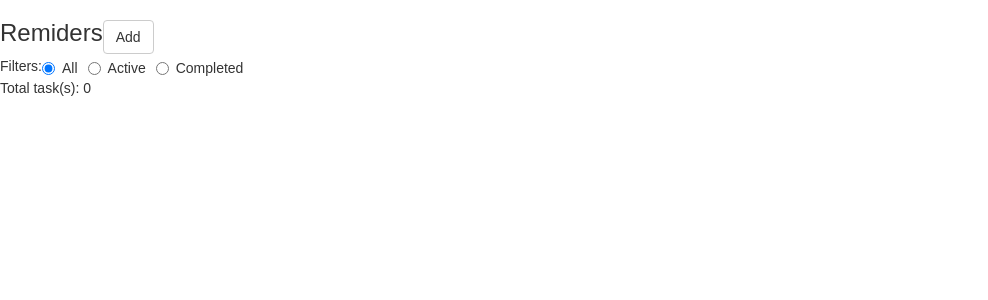
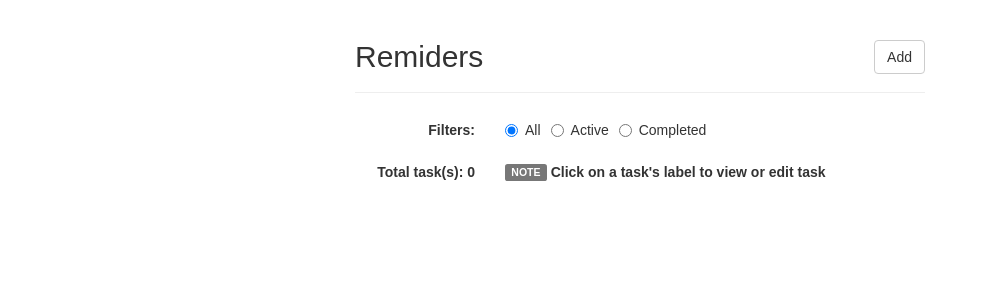
Before and after one commit to theerapatk/todo-list-app, a React (Create React App) app: page / in a window 1280 px wide. Shown: the top 300 px of the page, without its empty margins (0-988 px from the left). Built offline with nearby package versions, Linux system fonts and the light colour scheme.

Commit message:
Made the app to be more attractive

```diff
--- a/src/App.css
+++ b/src/App.css
@@ -1,19 +1,42 @@
-form {
-	display: block;
-}
-
 ul {
 	list-style-type: none;
 }
 
-.Task-label {
+span.label.label-default {
+    bottom: 1px;
+    position: relative;
+}
+
+.TodoApp-container {
+	height: 100%;
+    width: 600px;
+    margin: 0 auto;
+}
+
+.TodoList-ul {
+	max-height: 560px;
+    overflow-y: auto;
+}
+
+.ListItem-row {
+	margin: 5px 5px 5px 5px;
+}
+
+.ListItem-row .Task-label {
 	width: 200px;
     position: absolute;
     cursor: pointer;
+    padding-left: 5px;
 }
 
-.header-element {
+.ListItem-row .ListItem-checkbox {
 	display: inline-block;
+	width: 430px;
+}
+
+.ListItem-row .Task-completed {
+    color: #cccccc;
+    text-decoration: line-through;
 }
 
 .modal-container {
@@ -25,12 +48,10 @@ ul {
   position: absolute;
 }
 
-.ListItem-checkbox {
-	display: inline-block;
-	width: 500px;
+.TodoDialog-modal {
+	width: 80%;
 }
 
-.Task-completed {
-    color: #cccccc;
-    text-decoration: line-through;
+.ConfirmDialog-modal {
+	width: 60%;
 }
--- a/src/TodoApp.js
+++ b/src/TodoApp.js
@@ -3,6 +3,7 @@ import TodoHeader from './header-and-filter/TodoHeader';
 import TodoFilter from './header-and-filter/TodoFilter';
 import TodoList from './todo-list-container/TodoList';
 import TodoDialog from './dialog/TodoDialog';
+import { Label } from 'react-bootstrap';
 
 class TodoApp extends Component {
   constructor(props) {
@@ -98,8 +99,8 @@ class TodoApp extends Component {
   render() {
     this.saveToLocalStorage();
     return (
-      <div className="modal-container" style={{height: '100%'}}>
-        <TodoHeader onClickAddBotton={this.handleOpenTodoDialog} />
+      <div className="TodoApp-container container modal-container">
+        <TodoHeader headerText={'Remiders'} onClickAddBotton={this.handleOpenTodoDialog} />
         <TodoFilter
           filterType={this.state.filterType}
           onChange={this.handleChangeFilterType} />
@@ -108,9 +109,17 @@ class TodoApp extends Component {
           isEditing={this.state.isEditing}
           selectedItem={this.state.selectedItem}
           onCloseDialog={this.handleCloseTodoDialog} />
-        <div>
-          {'Total task(s): ' + (this.state.items.length)}
-        </div>
+
+        <form className="form-horizontal">
+          <div className="form-group">
+            <label className="control-label col-sm-3">{'Total task(s): ' + (this.state.items.length)}</label>
+              <div className="col-sm-9">
+                  <Label>NOTE</Label> {'    '}
+                  <label className="control-label">{'Click on a task\'s label to view or edit task'}</label>
+              </div>
+          </div>
+        </form>
+
         <TodoList
           filterType={this.state.filterType}
           items={this.state.items}
--- a/src/dialog/ConfirmDialog.js
+++ b/src/dialog/ConfirmDialog.js
@@ -20,6 +20,7 @@ class ConfirmDialog extends Component {
     return (
       <div>
         <Modal
+          dialogClassName="ConfirmDialog-modal"
           show={this.props.isDialogActive}
           onHide={this.handleCloseDialog}
           container={this}
--- a/src/dialog/TodoDialog.js
+++ b/src/dialog/TodoDialog.js
@@ -58,6 +58,7 @@ class TodoDialog extends Component {
     return (
       <div>
         <Modal
+          dialogClassName="TodoDialog-modal"
           show={this.props.isDialogActive}
           onEnter={this.handleDialogEnter}
           onHide={this.handleCloseDialog}
--- a/src/header-and-filter/TodoFilter.js
+++ b/src/header-and-filter/TodoFilter.js
@@ -19,8 +19,10 @@ class TodoFilter extends Component {
     const {filterType} = this.state;
 
     return (
-      <div>
-        Filters:
+      <form className="form-horizontal">
+        <div className="form-group">
+          <label className="control-label col-sm-3">Filters:</label>
+            <div className="col-sm-9">
               <Radio
                 inline
                 value="all"
@@ -40,6 +42,8 @@ class TodoFilter extends Component {
                 onChange={this.handleChange}>{'Completed'}
               </Radio>
             </div>
+        </div>
+      </form>
     );
   }
 }
--- a/src/header-and-filter/TodoHeader.js
+++ b/src/header-and-filter/TodoHeader.js
@@ -4,9 +4,13 @@ import { Button } from 'react-bootstrap';
 class TodoHeader extends Component {
   render() {
     return (
-    	<div>
-        <span className="header-element"><h3>Remiders</h3></span>
-				<span className="header-element"><Button onClick={this.props.onClickAddBotton}>Add</Button></span>
+      <div className='page-header'>
+        <div className='btn-toolbar pull-right'>
+            <div className='btn-group'>
+                <Button onClick={this.props.onClickAddBotton}>Add</Button>
+            </div>
+        </div>
+        <h2>{this.props.headerText}</h2>
       </div>
     );
   }
--- a/src/todo-list-container/ListItem.js
+++ b/src/todo-list-container/ListItem.js
@@ -51,7 +51,7 @@ class ListItem extends Component {
     const {item} = this.props
 
     return (
-      <li>
+      <li className="ListItem-row">
         <Form inline>
           <Checkbox
             className="ListItem-checkbox"
@@ -59,7 +59,7 @@ class ListItem extends Component {
             onChange={this.handleCheckboxClick}>
             <Task item={item} onClick={this.handleTaskClick} />
           </Checkbox>
-          <Button onClick={this.handleOpenDialog}>Delete</Button>
+          <Button bsSize="small" onClick={this.handleOpenDialog}>Delete</Button>
           <ConfirmDialog
             isDialogActive={this.state.isDialogActive}
             title={'Delete Task'}
--- a/src/todo-list-container/TodoList.js
+++ b/src/todo-list-container/TodoList.js
@@ -25,7 +25,7 @@ class TodoList extends Component {
     const {filterType} = this.props;
 
     return (
-      <ul>
+      <ul className="TodoList-ul">
         {this.props.items.map(item => {
           var row = [];
           if (filterType === 'completed' && item.completed === true) {
```
Lines whose indentation alone changed are shown as unchanged.
